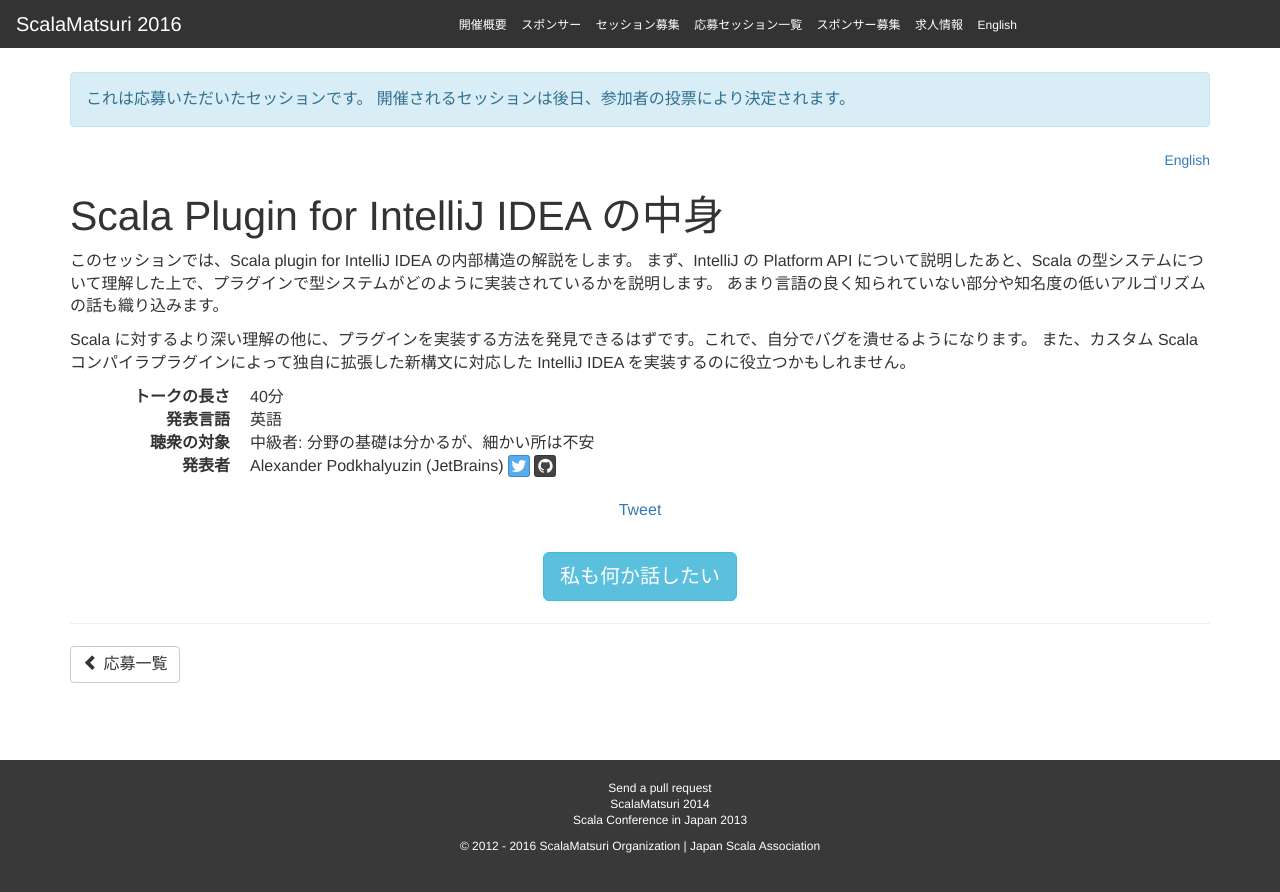
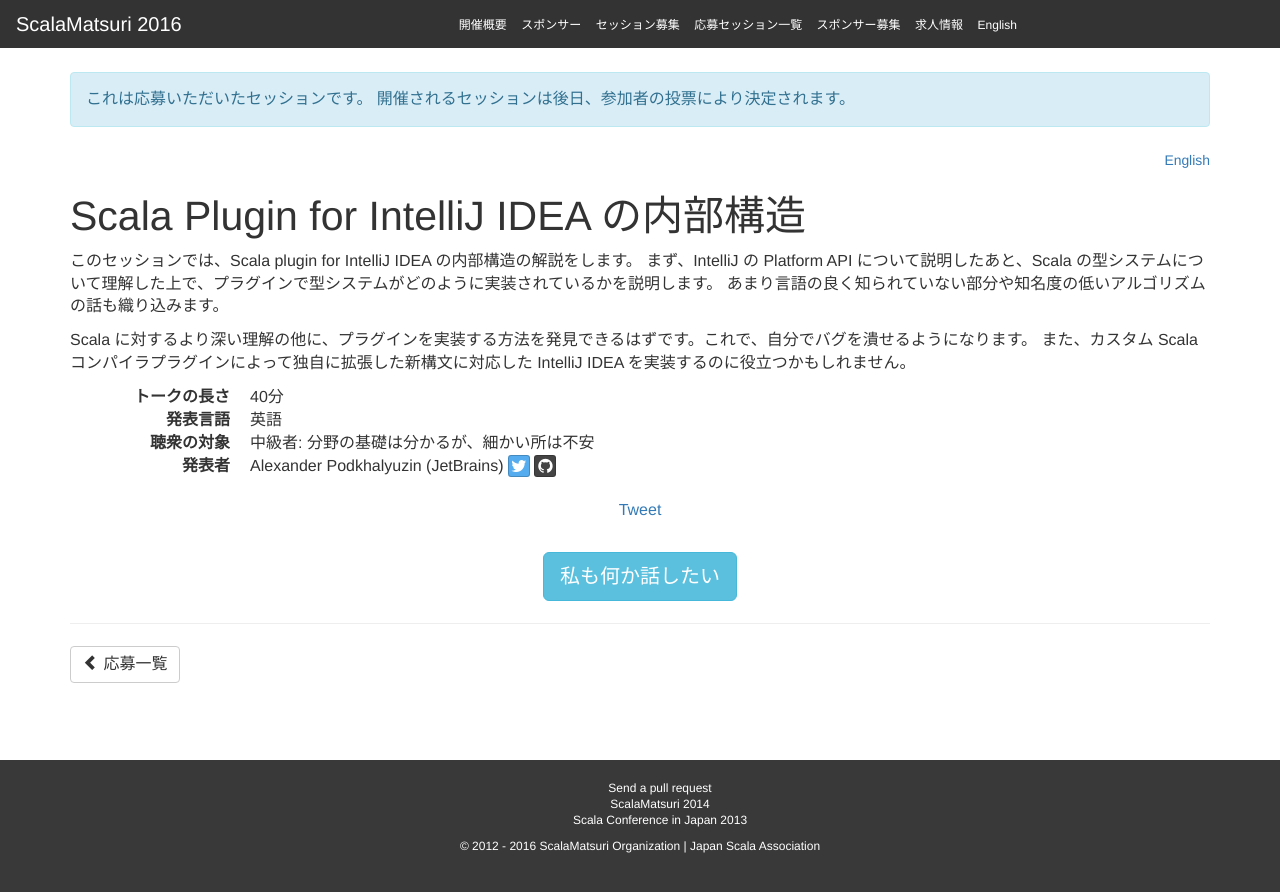
Before and after one commit to scalajp/2016.scalamatsuri.org, a Jekyll site: the page built from _candidates_ja/AlexanderPodkhalyuzin_2.html, in a window 1280 px wide. Shown: the top 892 px of the page. Built offline with Jekyll 4.4.1, drawn with Linux system fonts in a browser that asks for light colours; nearby versions of some CDN libraries; comment, search, counter and statistics services are not loaded.

Commit message:
Update AlexanderPodkhalyuzin_2.html

```diff
--- a/_candidates_ja/AlexanderPodkhalyuzin_2.html
+++ b/_candidates_ja/AlexanderPodkhalyuzin_2.html
@@ -1,6 +1,6 @@
 ---
 name: Alexander Podkhalyuzin
-title: Scala Plugin for IntelliJ IDEA の中身
+title: Scala Plugin for IntelliJ IDEA の内部構造
 length: 40
 audience: Intermediate
 language: English
```
